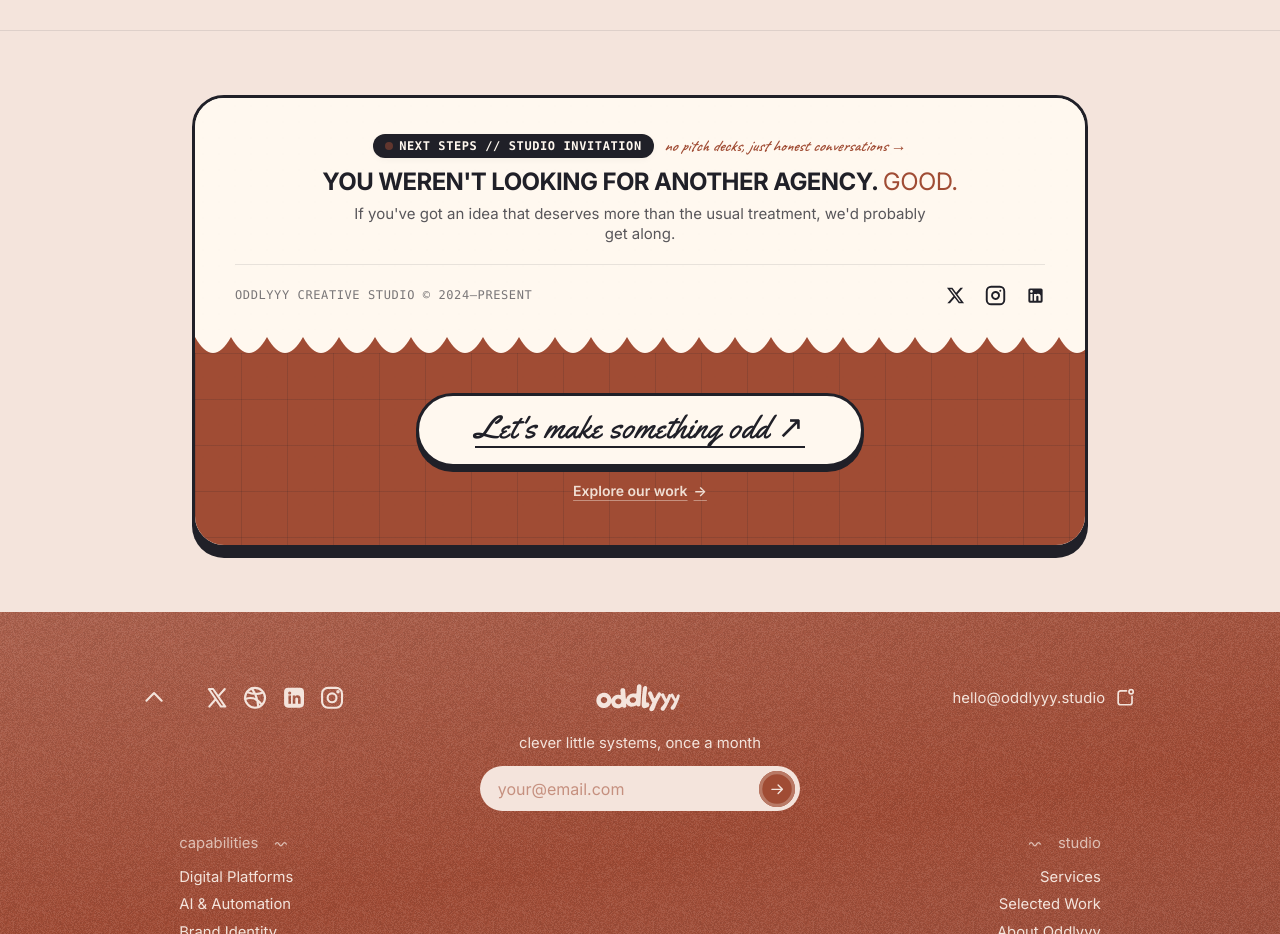
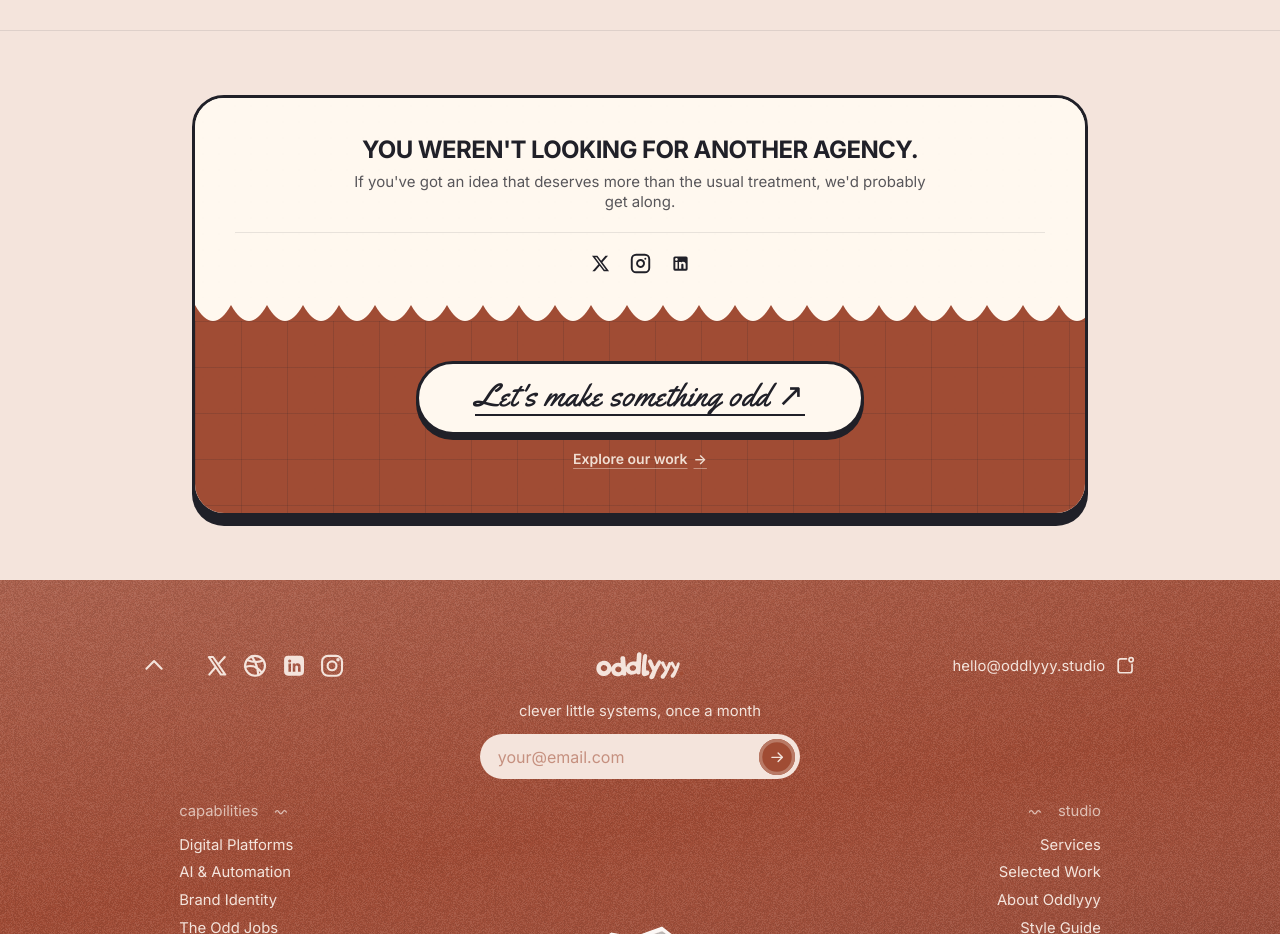
Before and after one commit to Atharva0393/Oddlyyy, a Next.js app: page /about in a window 1280 px wide. Shown: the part 5120-6054 px from the top of the page. Built offline with nearby package versions, Linux system fonts and the light colour scheme; a web font is replaced by a local one.

Commit message:
style(about): remove eyebrow, annotation, footer note, and good highlight from CTA banner

```diff
--- a/src/components/sections/about/AboutFinalInvitation.tsx
+++ b/src/components/sections/about/AboutFinalInvitation.tsx
@@ -7,22 +7,12 @@ export const AboutFinalInvitation: React.FC = () => {
   return (
     <CtaSection
       id="about-invitation"
-      eyebrow="NEXT STEPS // STUDIO INVITATION"
-      annotation="no pitch decks, just honest conversations →"
-      title={
-        <>
-          YOU WEREN&apos;T LOOKING FOR ANOTHER AGENCY.{" "}
-          <span className="font-secondary text-terracotta font-normal block sm:inline">
-            GOOD.
-          </span>
-        </>
-      }
+      title="YOU WEREN'T LOOKING FOR ANOTHER AGENCY."
       description="If you've got an idea that deserves more than the usual treatment, we'd probably get along."
       primaryButtonLabel="Let's make something odd ↗"
       primaryButtonHref="/contact"
       secondaryButtonLabel="Explore our work"
       secondaryButtonHref="/work"
-      footerNote="ODDLYYY CREATIVE STUDIO © 2024–PRESENT"
     />
   );
 };
```
